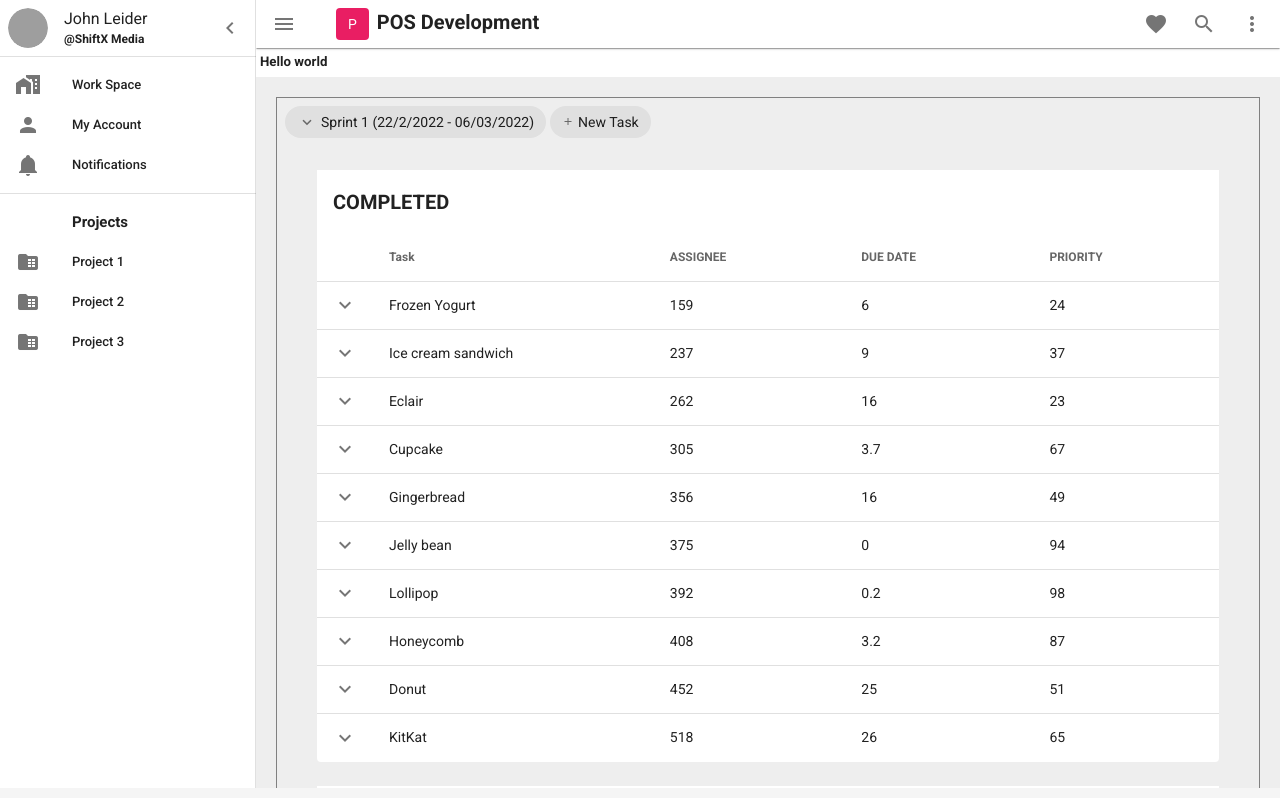
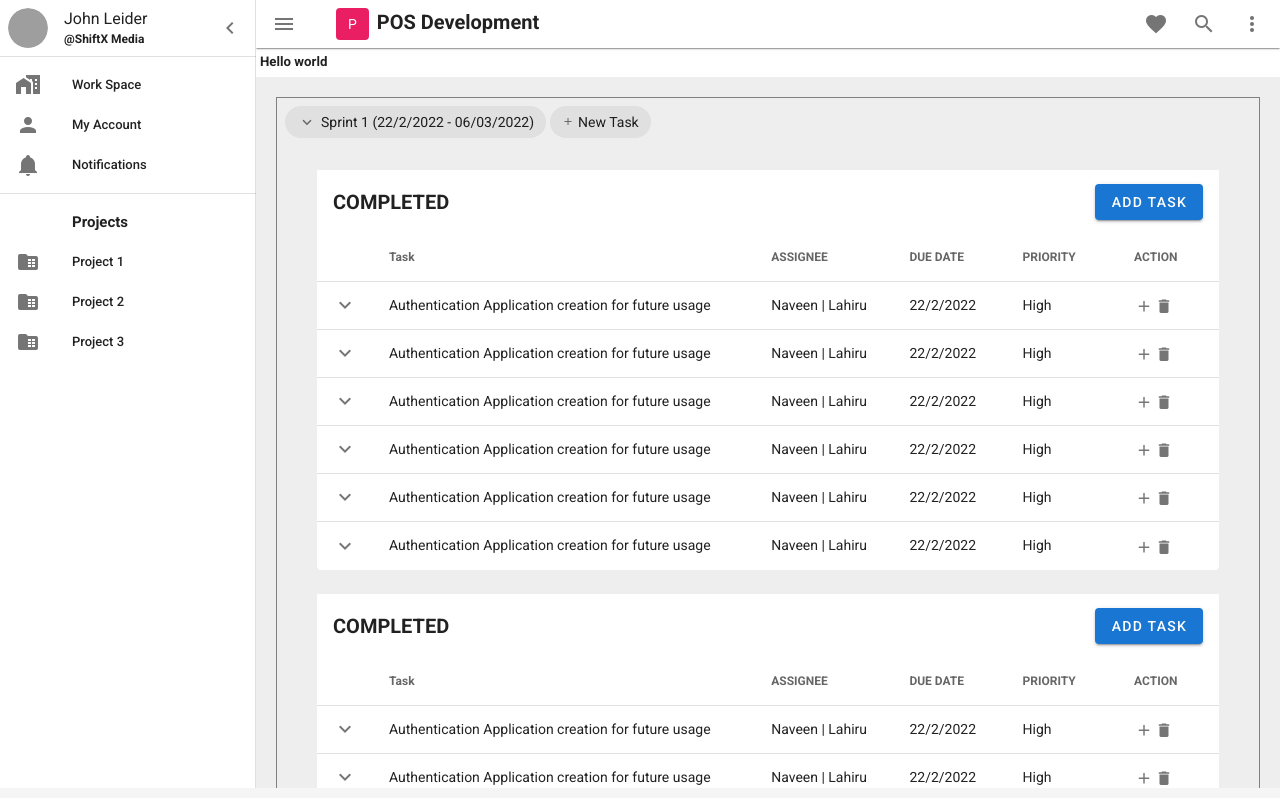
Before and after one commit to NaveenDanj/project-manager-frontend, a Vue app: page /project in a window 1280 px wide. Shown: the top 798 px of the page. Built offline with nearby package versions, Linux system fonts and the light colour scheme; grey boxes are pictures that could not be loaded.

Commit message:
added ui changes to completed sprint list component

```diff
--- a/src/components/Project/ListComponents/CompletedSprintList.vue
+++ b/src/components/Project/ListComponents/CompletedSprintList.vue
@@ -7,17 +7,20 @@
       :items="desserts"
       :single-expand="singleExpand"
       :expanded.sync="expanded"
-      item-key="name"
+      item-key="id"
       show-expand
       hide-default-footer
       class="elevation-0"
     >
+
       <template v-slot:top>
 
         <v-toolbar flat>
 
           <v-toolbar-title style="font-weight:bold;">COMPLETED</v-toolbar-title>
           <v-spacer></v-spacer>
+
+          <v-btn color=" primary ">ADD TASK</v-btn>
 
           <!-- <v-switch
             v-model="singleExpand"
@@ -28,6 +31,20 @@
         </v-toolbar>
 
       </template>
+
+      <template v-slot:[`item.action`]="{  }">
+        <div class="dflex">
+            <v-btn icon x-small>
+                <v-icon>mdi-plus</v-icon>
+            </v-btn>
+
+            <v-btn icon x-small>
+                <v-icon>mdi-delete</v-icon>
+            </v-btn>
+
+        </div>
+      </template>
+
 
       <template v-slot:expanded-item="{ headers, item }">
         <td :colspan="headers.length">More info about {{ item.name }}</td>
@@ -43,102 +60,79 @@
   export default {
     data () {
       return {
+
         expanded: [],
+
         singleExpand: false,
+
         dessertHeaders: [
             {
                 text: 'Task',
                 align: 'start',
                 sortable: false,
-            value: 'name',
+                value: 'task',
             },
-          { text: 'ASSIGNEE', value: 'calories' },
-          { text: 'DUE DATE', value: 'fat' },
-          { text: 'PRIORITY', value: 'carbs' },
+            { text: 'ASSIGNEE', value: 'assignee' },
+            { text: 'DUE DATE', value: 'due_date' },
+            { text: 'PRIORITY', value: 'priority' },
+            { text: 'ACTION', value: 'action' },
         ],
+
         desserts: [
+
             {
-            name: 'Frozen Yogurt',
-            calories: 159,
-            fat: 6.0,
-            carbs: 24,
-            protein: 4.0,
-            iron: '1%',
+                id : 1,
+                task: 'Authentication Application creation for future usage',
+                assignee: 'Naveen | Lahiru',
+                due_date: '22/2/2022',
+                priority: 'High',
             },
+
             {
-            name: 'Ice cream sandwich',
-            calories: 237,
-            fat: 9.0,
-            carbs: 37,
-            protein: 4.3,
-            iron: '1%',
+                id : 2,
+                task: 'Authentication Application creation for future usage',
+                assignee: 'Naveen | Lahiru',
+                due_date: '22/2/2022',
+                priority: 'High',
             },
+
             {
-            name: 'Eclair',
-            calories: 262,
-            fat: 16.0,
-            carbs: 23,
-            protein: 6.0,
-            iron: '7%',
+                id : 3,
+                task: 'Authentication Application creation for future usage',
+                assignee: 'Naveen | Lahiru',
+                due_date: '22/2/2022',
+                priority: 'High',
             },
+
+
             {
-            name: 'Cupcake',
-            calories: 305,
-            fat: 3.7,
-            carbs: 67,
-            protein: 4.3,
-            iron: '8%',
+                id : 4,
+                task: 'Authentication Application creation for future usage',
+                assignee: 'Naveen | Lahiru',
+                due_date: '22/2/2022',
+                priority: 'High',
             },
+
             {
-            name: 'Gingerbread',
-            calories: 356,
-            fat: 16.0,
-            carbs: 49,
-            protein: 3.9,
-            iron: '16%',
+                id : 5,
+                task: 'Authentication Application creation for future usage',
+                assignee: 'Naveen | Lahiru',
+                due_date: '22/2/2022',
+                priority: 'High',
             },
+
             {
-            name: 'Jelly bean',
-            calories: 375,
-            fat: 0.0,
-            carbs: 94,
-            protein: 0.0,
-            iron: '0%',
+                id : 6,
+                task: 'Authentication Application creation for future usage',
+                assignee: 'Naveen | Lahiru',
+                due_date: '22/2/2022',
+                priority: 'High',
             },
-          {
-            name: 'Lollipop',
-            calories: 392,
-            fat: 0.2,
-            carbs: 98,
-            protein: 0,
-            iron: '2%',
-          },
-          {
-            name: 'Honeycomb',
-            calories: 408,
-            fat: 3.2,
-            carbs: 87,
-            protein: 6.5,
-            iron: '45%',
-          },
-          {
-            name: 'Donut',
-            calories: 452,
-            fat: 25.0,
-            carbs: 51,
-            protein: 4.9,
-            iron: '22%',
-          },
-          {
-            name: 'KitKat',
-            calories: 518,
-            fat: 26.0,
-            carbs: 65,
-            protein: 7,
-            iron: '6%',
-          },
+
         ],
+
       }
+
     },
   }
 </script>
```
Lines whose indentation alone changed are shown as unchanged.
